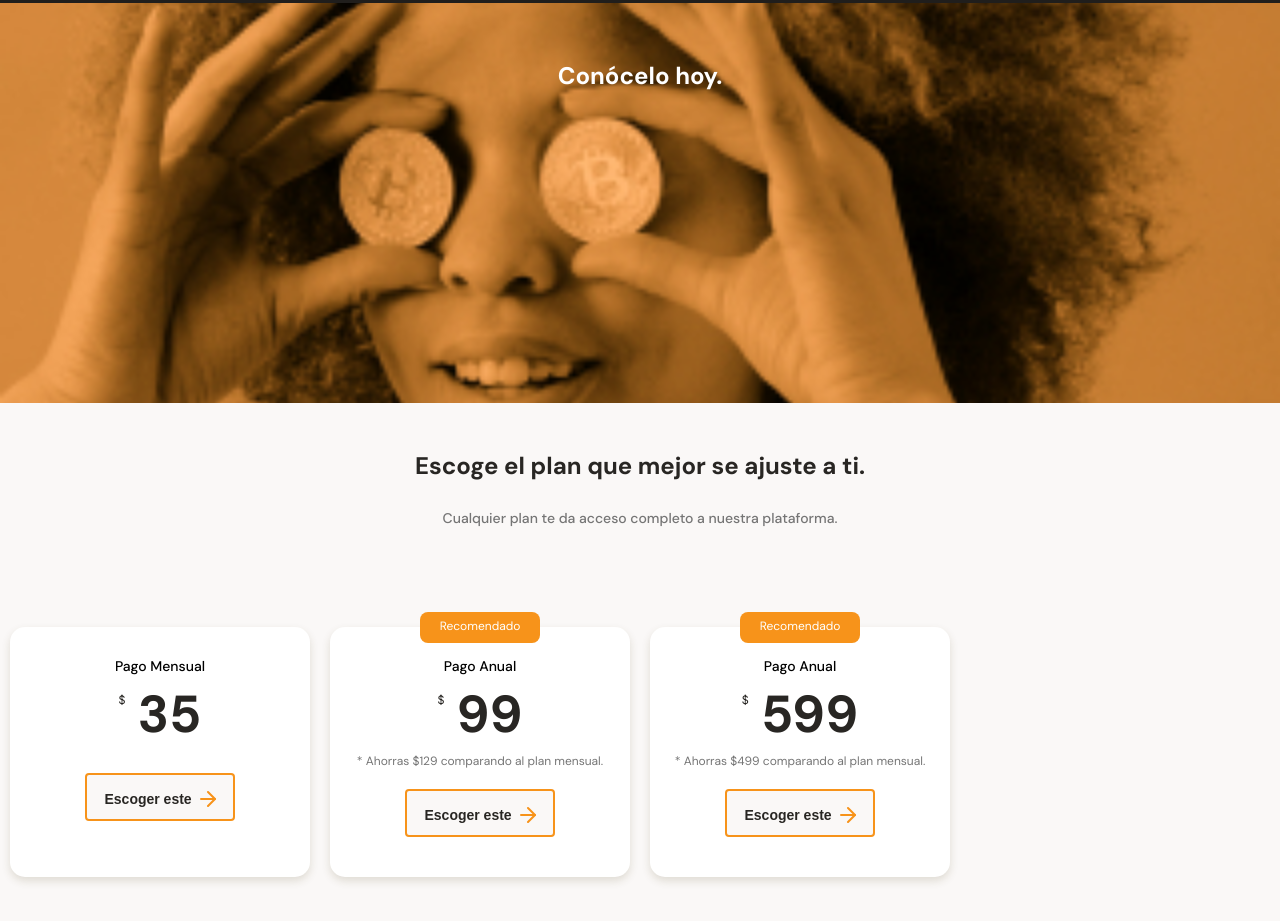
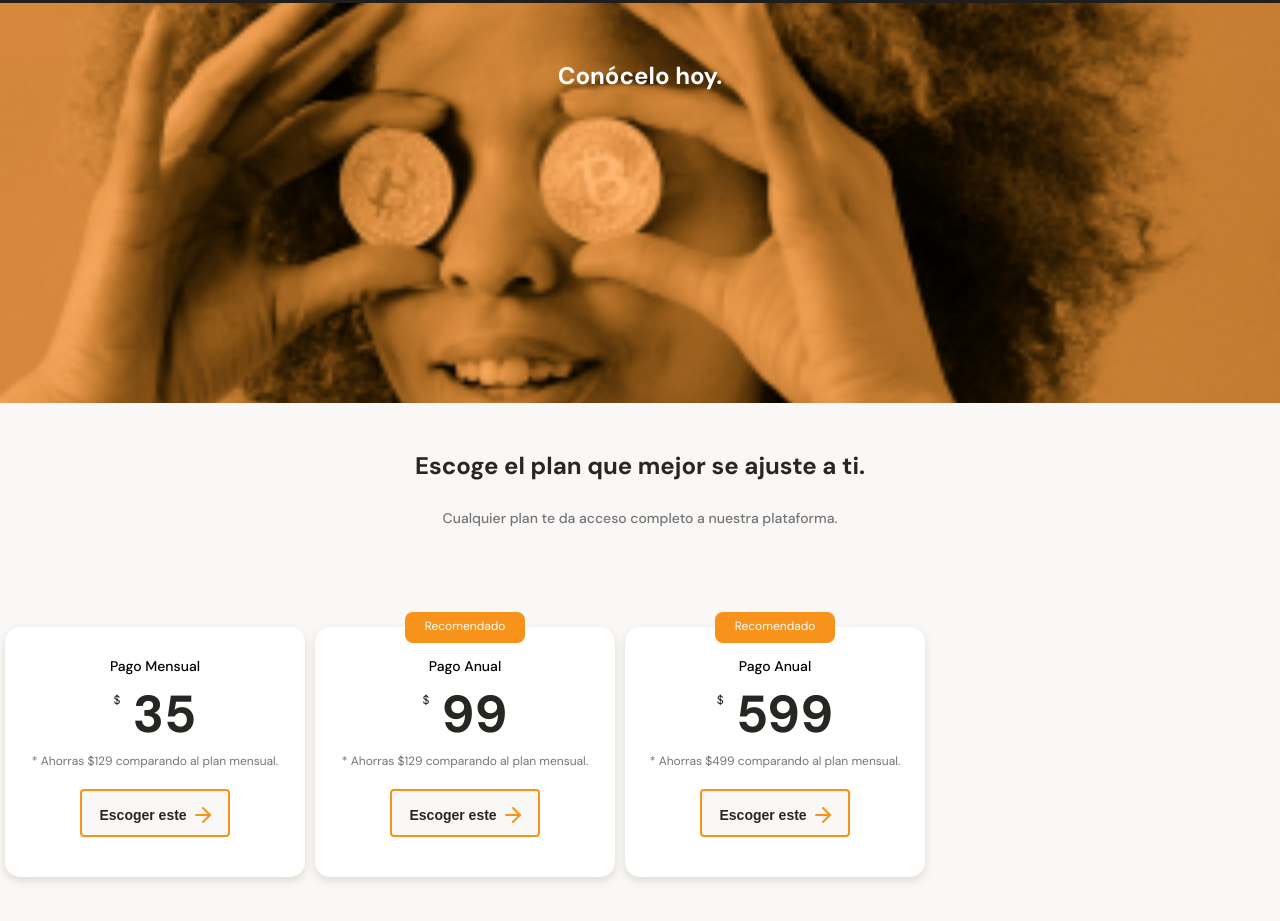
Before and after one commit to Carlos-Angel/batatabit, a plain HTML site: page index.html in a window 1280 px wide. Shown: the part 1987-2908 px from the top of the page. Drawn offline with Linux system fonts and the light colour scheme.

Commit message:
mejorando el estilo de las tarjetas de planes

```diff
--- a/index.html
+++ b/index.html
@@ -120,6 +120,9 @@
             <div class="plan-info-container">
               <h3 class="plan-card--title">Pago Mensual</h3>
               <p class="plan-card--price"><span>$</span> 35</p>
+              <p class="plan-card--saving">
+                * Ahorras $129 comparando al plan mensual.
+              </p>
               <button class="plan-card--ca">Escoger este <span></span></button>
             </div>
           </article>
--- a/styles.css
+++ b/styles.css
@@ -426,10 +426,10 @@ main {
   position: relative;
   scroll-snap-align: center;
   width: 70%;
-  min-width: 230px;
+  min-width: 190px;
   max-width: 300px;
   height: 250px;
-  margin: 50px 10px 0;
+  margin: 50px 5px 0;
   padding: 0 15px;
   background-color: var(--just-white);
   border-radius: 15px;
```
